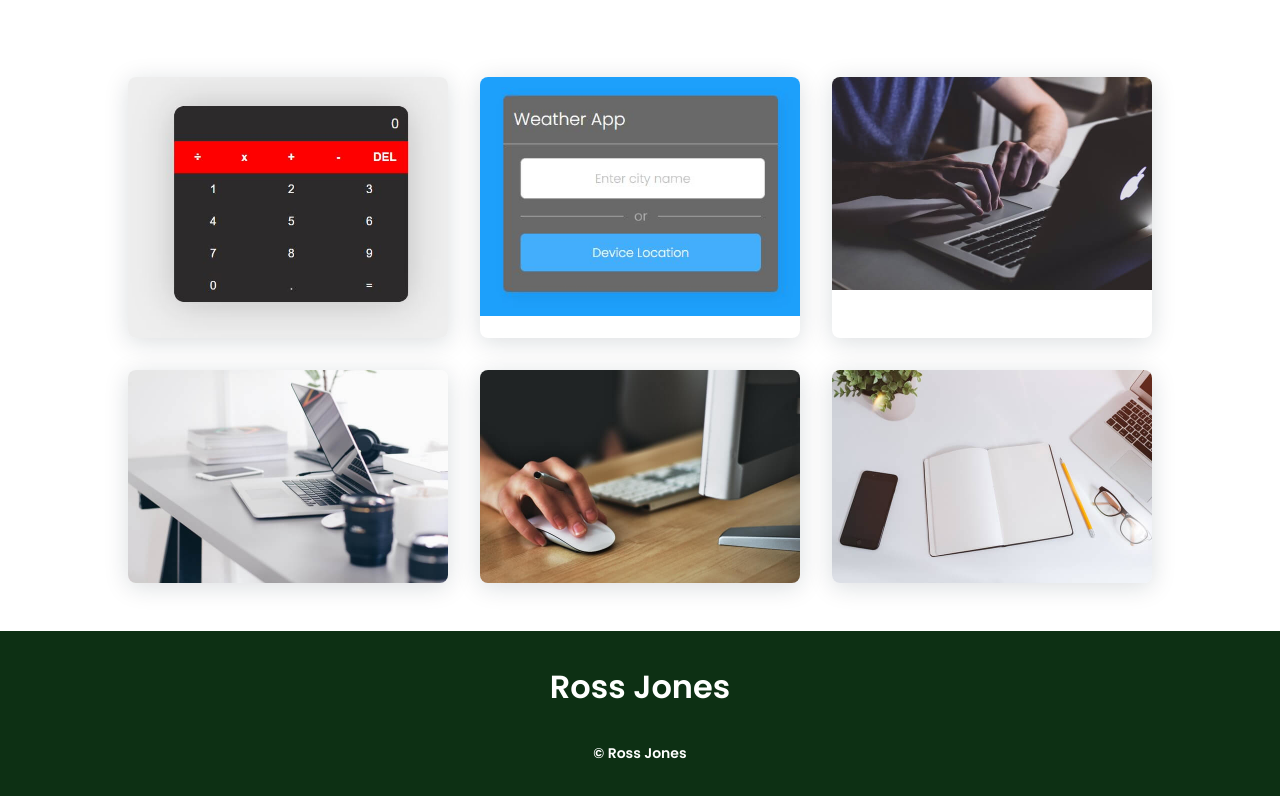
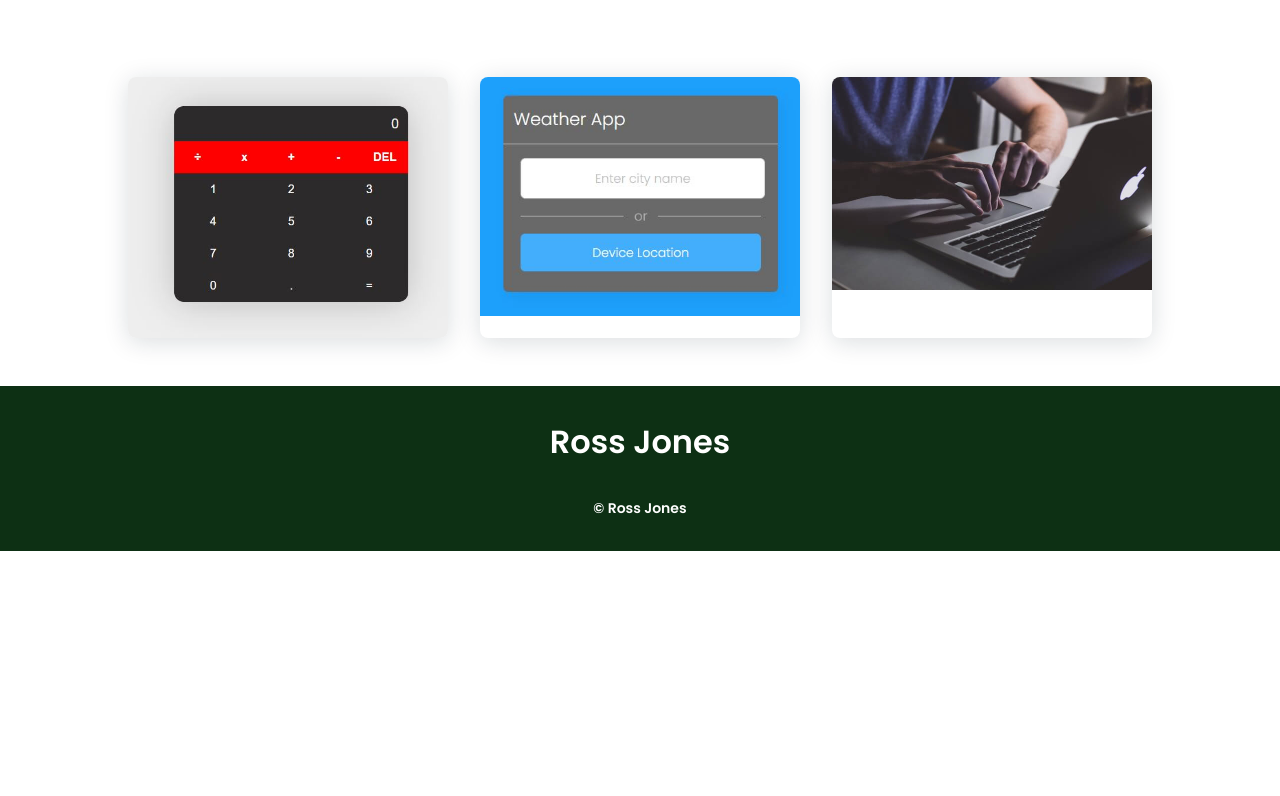
Before and after one commit to Ross-jone/Ross-jones.github.io, a plain HTML site: page index.html in a window 1280 px wide. Shown: the part 1753-2549 px from the top of the page. After the commit the page ends 2304 px from the top, so only its background shows below. Drawn offline with nearby package versions, Linux system fonts and the light colour scheme.

Commit message:
Update index.html

```diff
--- a/index.html
+++ b/index.html
@@ -138,15 +138,6 @@
           <a href="" class="work__img">
             <img src="assets/img/work3.jpg" alt="" />
           </a>
-          <a href="" class="work__img">
-            <img src="assets/img/work4.jpg" alt="" />
-          </a>
-          <a href="" class="work__img">
-            <img src="assets/img/work5.jpg" alt="" />
-          </a>
-          <a href="" class="work__img">
-            <img src="assets/img/work6.jpg" alt="" />
-          </a>
         </div>
       </section>
 
```
